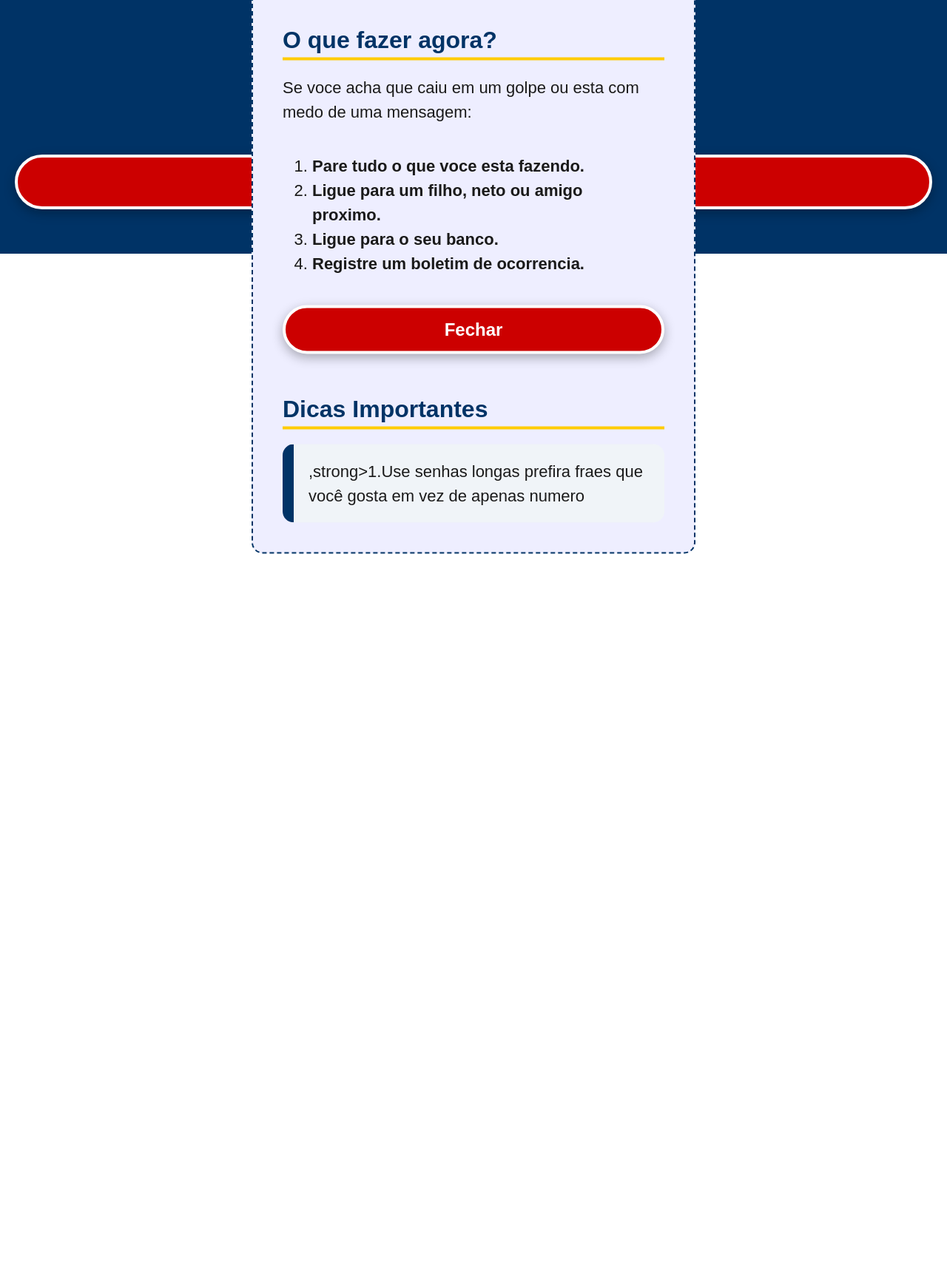
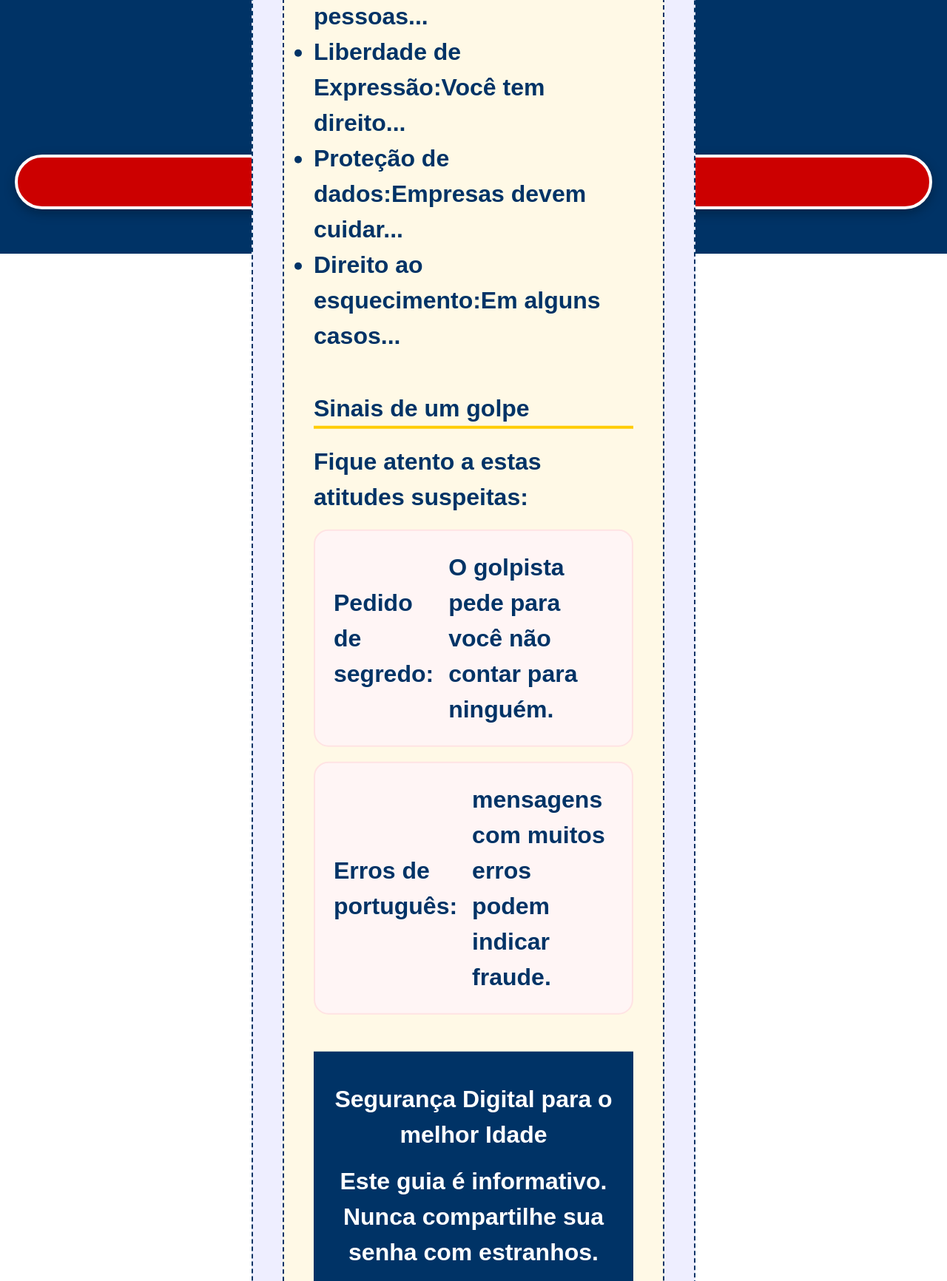
Before and after one commit to bryantelesanjos-crypto/ux-interface, a plain HTML site: page index.html in a window 1280 px wide. Shown: the part 47-1779 px from the top of the page at 74% size. Before the commit the page ends 1201 px from the top, so only its background shows below. Drawn offline with Linux system fonts and the light colour scheme.

Commit message:
Refactor index.html structure and content

```diff
--- a/index.html
+++ b/index.html
@@ -33,9 +33,44 @@
 <h2>Dicas Importantes</h2>
 <div class="grade-dicas">
 <div class="cartao-dica">
-                    ,strong>1.Use senhas longas</strong>
-                    prefira fraes que você gosta em vez de apenas numero
+<strong> SOS Use senhas longas</strong>
 </div>
+<section id="direitos">
+<h2>Direitos na internet</h2>
+<h2>
+<div class="caixa-direitos">
+<p>
+Você sabia que o Brasil existe o
+<strong>Marco Civil da Internet</strong> e a
+<strong>LGPD</strong>?
+</p>
+<ul>
+<li><strong>Privacidade:</strong> Suas conversas e dados pessoas...</li>
+<li><strong>Liberdade de Expressão:</strong>Você tem direito...</li>
+<li><strong>Proteção de dados:</strong>Empresas devem cuidar...</li>
+<li><strong>Direito ao esquecimento:</strong>Em alguns casos...</li>
+</ul>
+<section id="golpes">
+<h2>Sinais de um golpe</h2>
+<p style="margin-bottom: 20px;">
+Fique atento a estas atitudes suspeitas:
+</p>
+<ul class="alerta-golpe">
+<li>
+<strong>Pedido de segredo:</strong>
+O golpista pede para você não contar para ninguém.
+</li>
+<li>
+<strong>Erros de português:</strong>
+mensagens com muitos erros podem indicar fraude.
+</li>
+</ul>
+<footer>
+<p><strong>Segurança Digital para o melhor Idade</strong></p>
+<p>Este guia é informativo. Nunca compartilhe sua senha com estranhos.</p>
+</footer>
+<script src="script.js"></script>
+
 
 
 </body>
```
Lines whose indentation alone changed are shown as unchanged.
